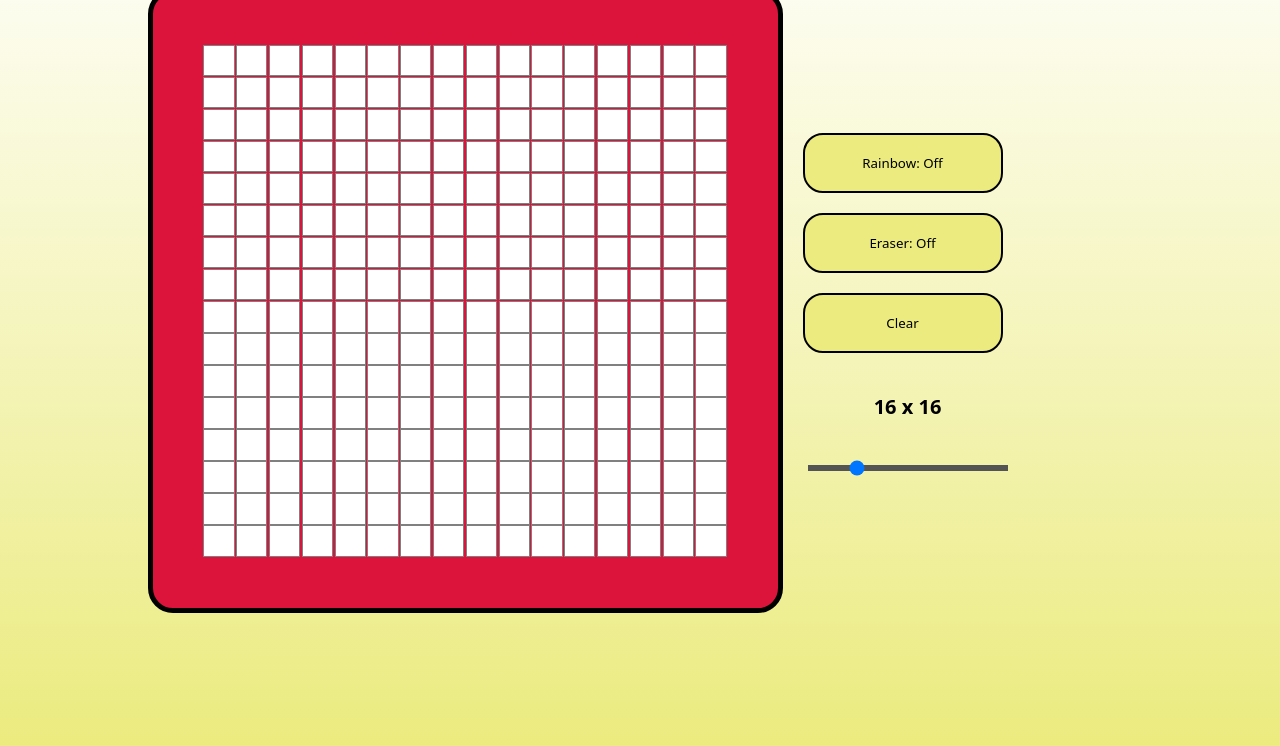
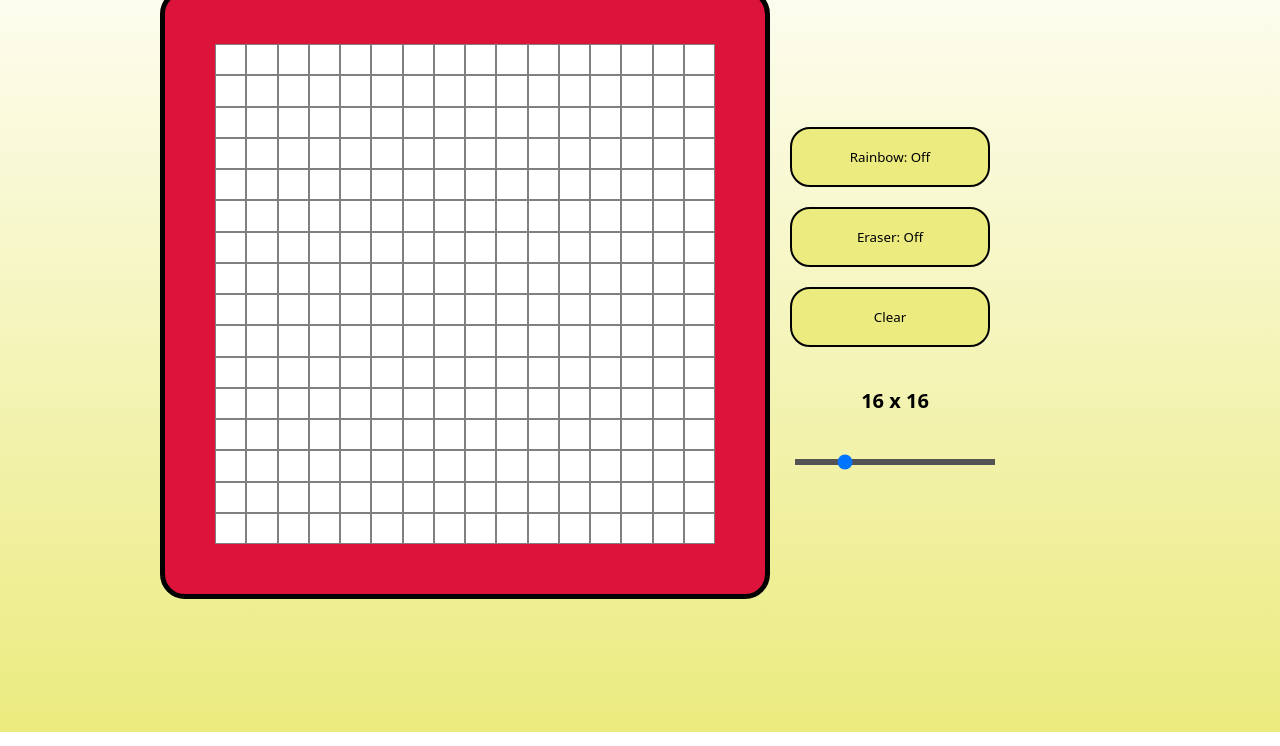
Before and after one commit to Xenopsis/Etch-a-sketch, a plain HTML site: page index.html in a window 1280 px wide. Shown: the part 107-853 px from the top of the page. Drawn offline with Linux system fonts and the light colour scheme.

Commit message:
changed grid border size and removed the margin between squares

```diff
--- a/js-file.js
+++ b/js-file.js
@@ -47,7 +47,6 @@ function createGrid (size){
             columnSize.classList.add("column")
             columnSize.style.height = (`${pxWidth / size}px`)
             columnSize.style.width = (`${pxWidth / size}px`)
-            columnSize.style.margin = (`${(pxWidth / size) / 40}px`)
             rowSize.appendChild(columnSize)
         }
 
@@ -75,6 +74,7 @@ clear.addEventListener('click', () => {
     gameboard.innerHTML = ""
     createGrid(size)
 })
+
 gridSize.addEventListener("input", () => {
     size = gridSize.value;
     gameboard.innerHTML = ""
--- a/style.css
+++ b/style.css
@@ -59,7 +59,7 @@ header {
 
 .column {
     background-color: white;
-    border: 1px solid gray;
+    border: .5px solid gray;
 }
 
 #gameboard {
```
